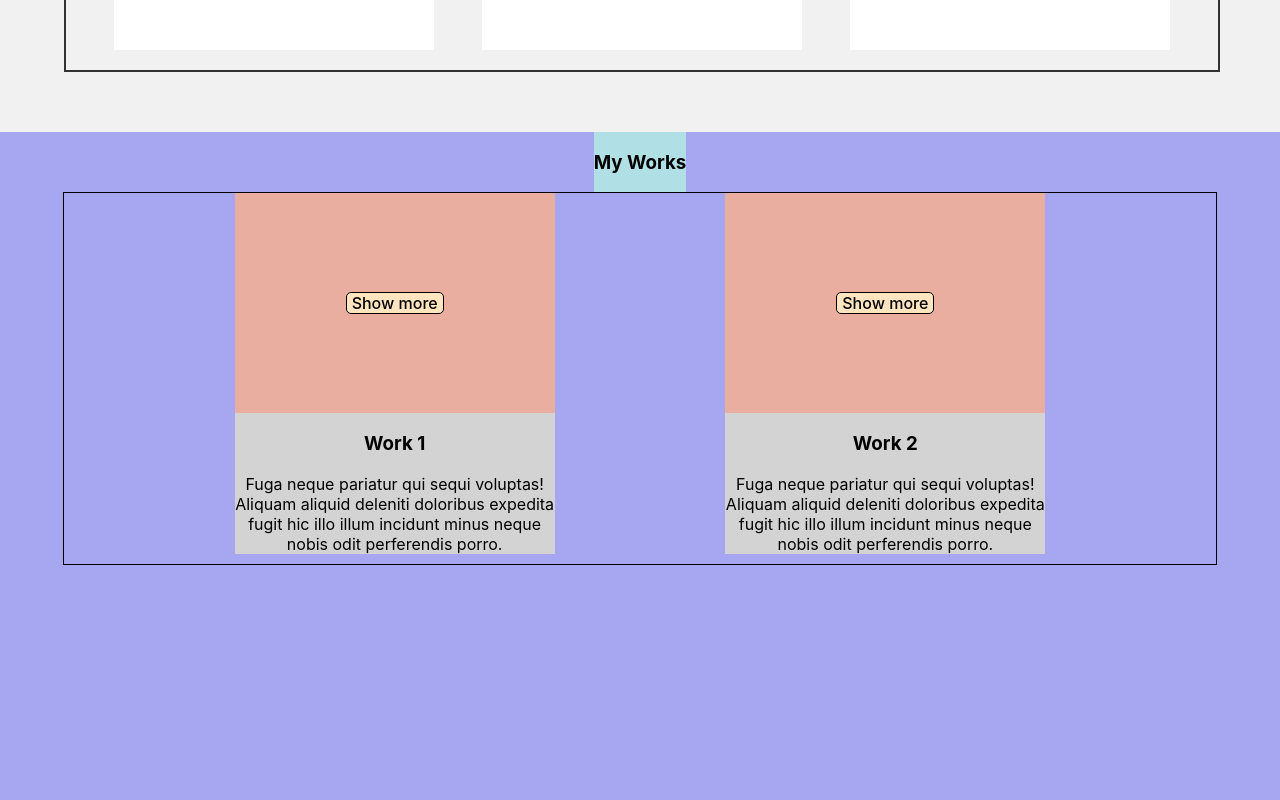
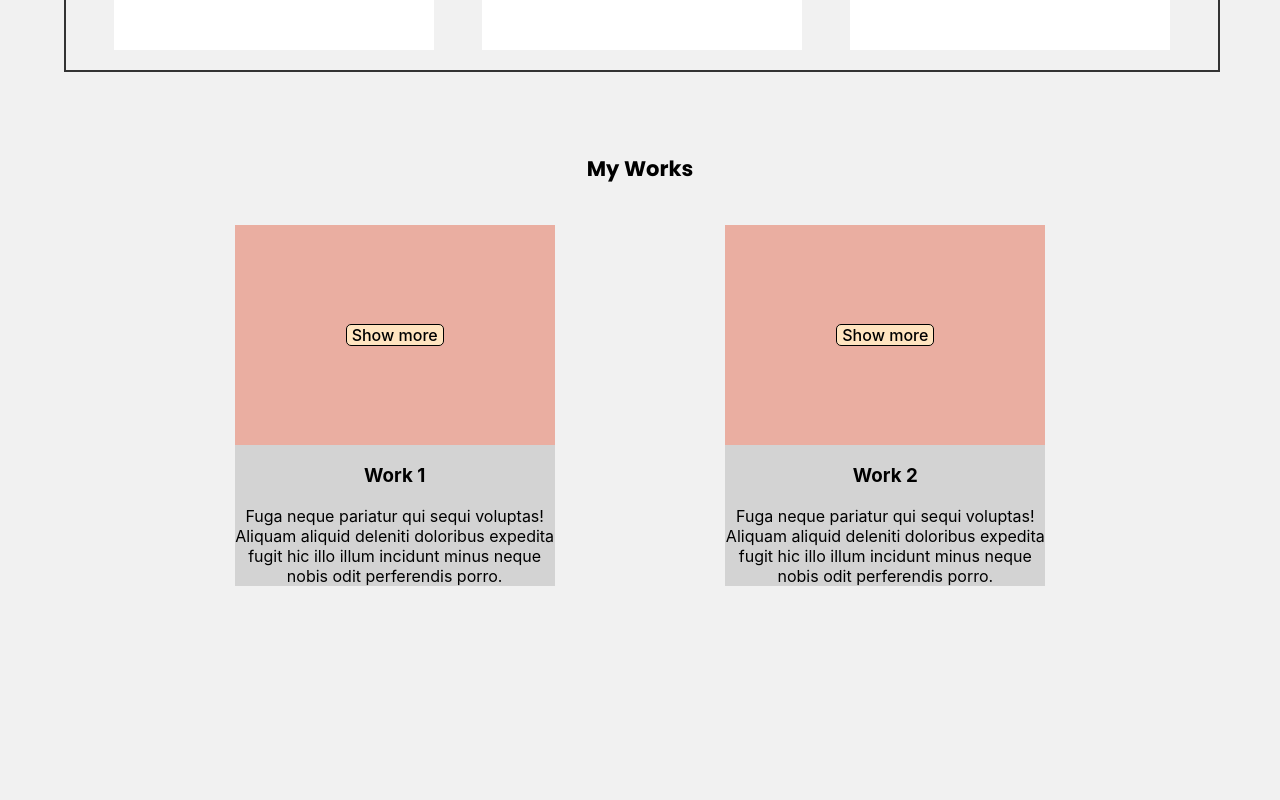
Before and after one commit to dzimentey/portfolio, a React (Create React App) app: page / in a window 1280 px wide. Shown: the part 1600-2400 px from the top of the page. Built offline with nearby package versions, Linux system fonts and the light colour scheme.

Commit message:
add: font family

```diff
--- a/src/my-works/MyWorks.module.css
+++ b/src/my-works/MyWorks.module.css
@@ -1,7 +1,8 @@
 .myWorksBlock {
     min-height: 100vh;
-    background-color: #a7a7f1;
+    background-color: #F1F1F1;
     display: flex;
+    border-bottom: 6px solid #151313;
 }
 
 .myWorksContainer {
@@ -13,7 +14,7 @@
 }
 
 .works {
-    border: 1px solid;
+    padding: 20px 0;
     width: 100%;
     display: flex;
     justify-content: space-evenly;
@@ -21,8 +22,7 @@
 }
 
 .title {
-    background-color: powderblue;
+    /*background-color: powderblue;*/
+    font-family: 'Poppins', sans-serif;
+    font-size: 18px;
 }
-h3 {
-
-}
```
